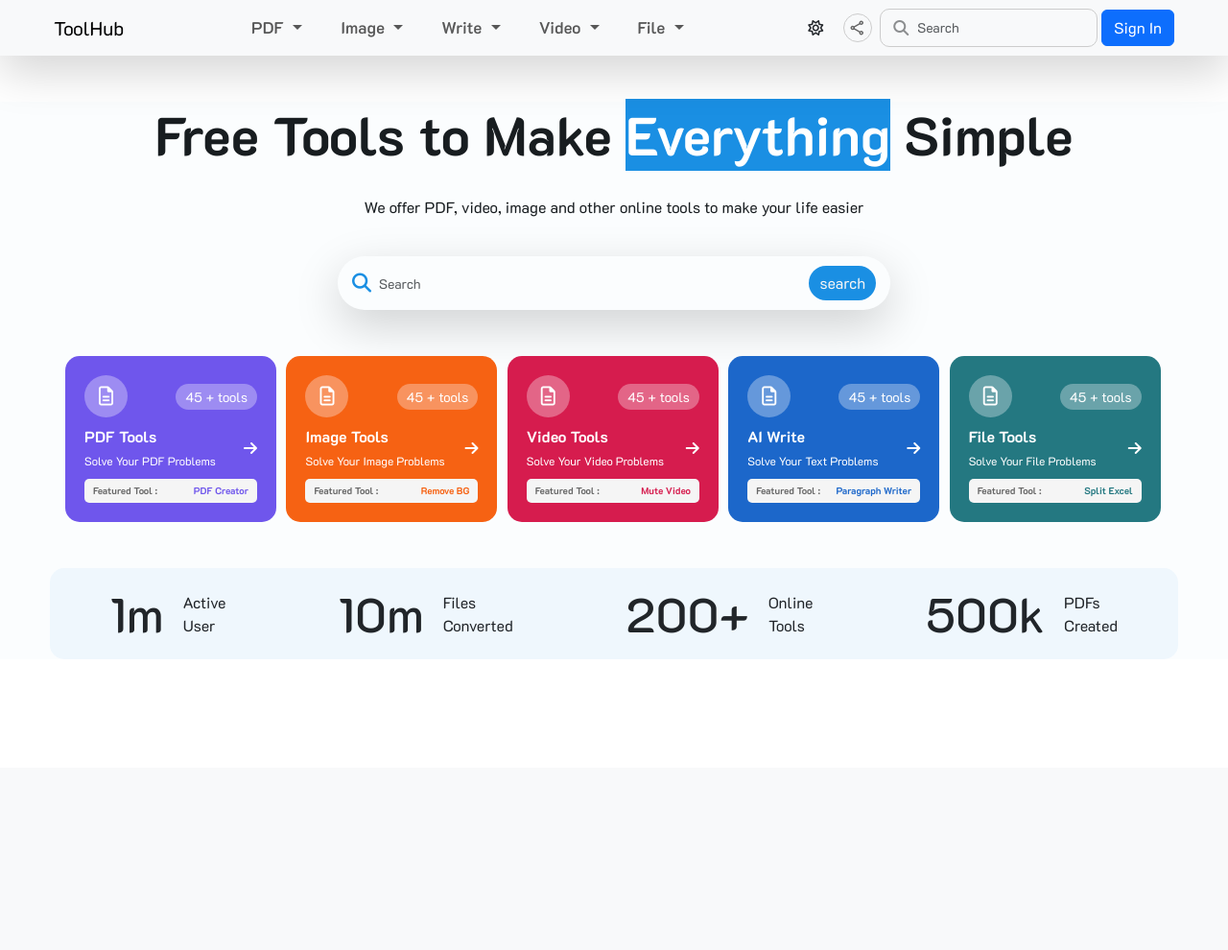
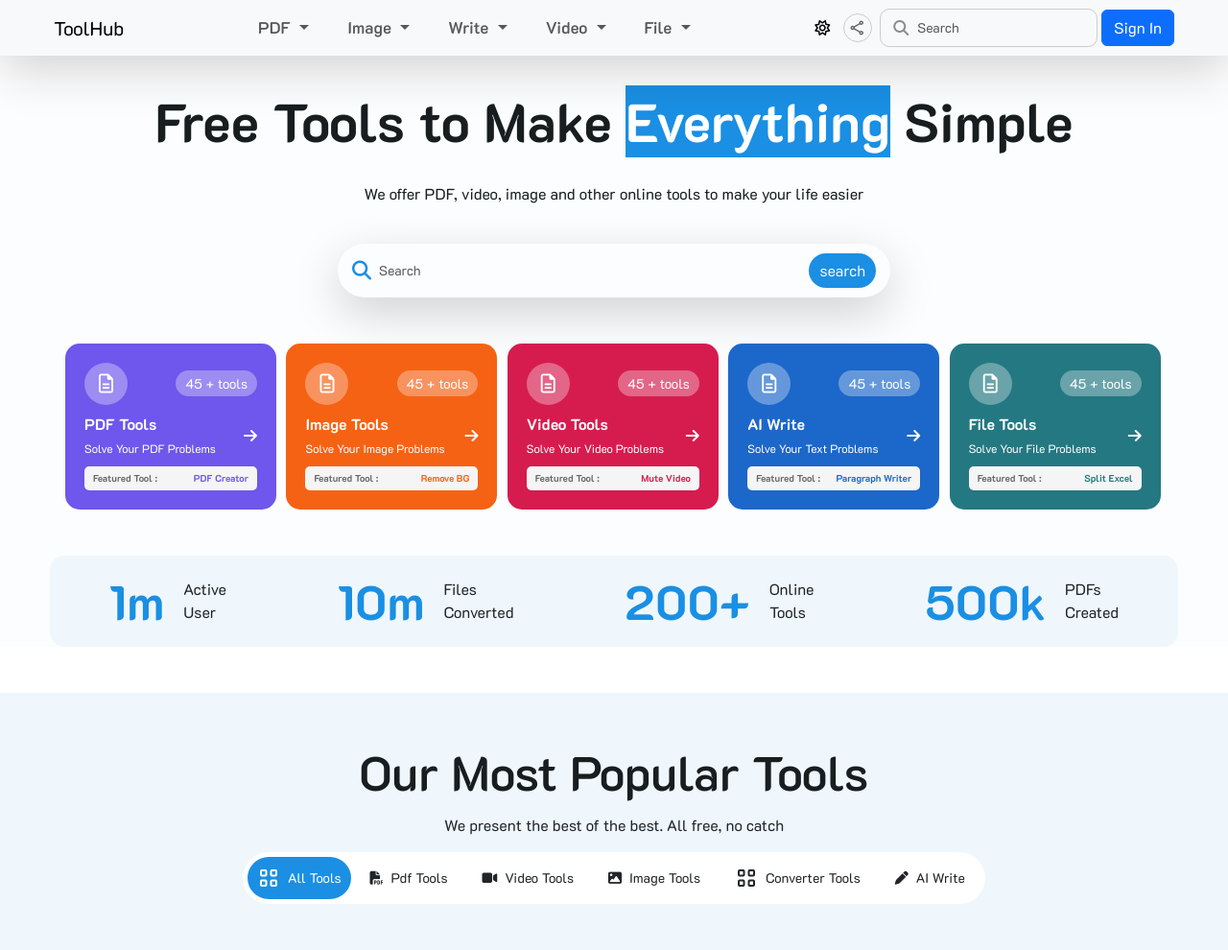
Before and after one commit to ankitsingh7777903679/toolHub, a PHP site: page / in a window 1280 px wide. Shown: the whole page at 96% size. Before the commit the page ends 660 px from the top, so only its background shows below. Run offline with PHP 8.4, Linux system fonts and the light colour scheme.

Commit message:
tool_area-2 completed

```diff
--- a/index.css
+++ b/index.css
@@ -94,11 +94,54 @@
 }
 .static_num {
   font-size: 50px;
-  font-weight: 500;
+  font-weight: 650;
+  color: #1A8FE3;
 }
 .static_text {
   display: flex;
   flex-direction: column;
+}
+.tool_area{
+  background-color: #EFF7FD;
+}
+.tool_area_title{
+  font-weight: 600;
+  font-size: 50px;
+  line-height: 140%;
+  color: #181d20;
+
+}
+.tool_area_item{
+  display: flex;
+  align-items: center;
+  gap: 8px;
+  padding: 8px 16px;
+  white-space: nowrap;
+  cursor: pointer;
+  transition: all 0.3s ease;
+}
+.tool_area_items{
+  background-color: white;
+  border-radius: 30px;
+  font-size: 14px;
+  padding: 5px;
+  display: flex;
+  flex-wrap: nowrap;
+  gap: 5px;
+  overflow-x: auto;
+  scrollbar-width: none; /* Firefox */
+  -ms-overflow-style: none; /* IE and Edge */
+}
+
+.tool_area_items::-webkit-scrollbar {
+  display: none; /* Chrome, Safari, newer versions of Opera */
+}
+.active_tab{
+    border-radius: 25px;
+    background-color: #1a8fe3;
+    padding: 10px 10px;
+    font-size: 14px;
+    color: #ffffff;
 }
 
 @media (max-width: 992px) {
@@ -120,6 +163,11 @@
   .static_num {
     font-size: 30px;
   }
+  .tool_area_title{
+  font-size: 35px;
+    line-height: 140%;
+
+}
 }
 @media (max-width: 426px) {
 
--- a/index.php
+++ b/index.php
@@ -11,9 +11,9 @@
 </head>
 
 <body>
-    <header> <?php include 'navbar.php' ?> </header>
+    <header> <?php include 'navbar.php' ?></header>
     <div class="home_area">
-        <div class="container mt-5 mb-5">
+        <div class="container mt-3 mb-5">
             <div class="containr">
                 <div class="container home_content align-items-center d-flex flex-column">
                     <h1 class="text-md-center">Free Tools to Make <span>Everything</span> Simple</h1>
@@ -211,7 +211,45 @@
         </div>
     </div>
 
+    <div class="tool_area py-5">
+        <div class="container">
+            <div>
+                <div>
+                    <h2 class="tool_area_title text-center">Our Most Popular Tools</h2>
+                </div>
+                <div>
+                    <p class="tool_area_descr text-center">We present the best of the best. All free, no catch</p>
+                </div>
+                <div class="d-flex align-items-center justify-content-center">
+                    <div class="tool_area_items d-flex gap-1 overflow-x-auto">
+                        <div class="tool_area_item active_tab">
+                            <span class="material-symbols-outlined"> view_cozy</span>
+                            <span class="d-flex " >All Tools</span>
+                        </div>
+                        <div class="tool_area_item">
+                            <i class="fa-solid fa-file-pdf"></i> <span>Pdf Tools</span>
+                        </div>
+                        <div class="tool_area_item ">
+                            <i class="fa-solid fa-video"></i>
+                            <span>Video Tools</span>
+                        </div>
+                        <div class="tool_area_item ">
+                            <i class="fa-solid fa-image"></i> <span>Image Tools</span>
+                        </div>
+                        <div class="tool_area_item ">
+                            <span class="material-symbols-outlined"> view_cozy</span>
+                            <span>Converter Tools</span>
+                        </div>
+                        <div class="tool_area_item ">
+                            <i class="fa-solid fa-pen"></i> <span>AI Write</span>
+                        </div>
 
+                    </div>
+                </div>
+            </div>
+            <div></div>
+        </div>
+    </div>
 </body>
 
 </html>
--- a/navbar.php
+++ b/navbar.php
@@ -10,6 +10,9 @@
     <link rel="preconnect" href="https://fonts.googleapis.com">
     <link rel="preconnect" href="https://fonts.gstatic.com" crossorigin>
     <link href="https://fonts.googleapis.com/css2?family=K2D:ital,wght@0,100;0,200;0,300;0,400;0,500;0,600;0,700;0,800;1,100;1,200;1,300;1,400;1,500;1,600;1,700;1,800&display=swap" rel="stylesheet">
+    <link rel="stylesheet" href="https://fonts.googleapis.com/css2?family=Material+Symbols+Outlined:opsz,wght,FILL,GRAD@20..48,100..700,0..1,-50..200&icon_names=view_cozy" />
+
+
     <script src="./framework/bootstrap.bundle.js"></script>
     <link rel="stylesheet" href="https://cdnjs.cloudflare.com/ajax/libs/font-awesome/6.4.2/css/all.min.css">
 
@@ -162,6 +165,17 @@
             border-radius: 25px;
         }
 
+        .mode {
+            background: none;
+        }
+
+        .mode:hover,
+        .mode:focus {
+            border: none !important;
+            background: none !important;
+
+        }
+
         .search-input:hover,
         .search-input:focus {
             border-color: none;
@@ -204,15 +218,32 @@
                 padding: 8px 10px;
                 border: 1px solid #ccc;
                 border-radius: 25px;
+            }
 
+            .modal-content {
+                width: 85%;
             }
+        }
+
+        body {
+            padding-top: 76px;
+            /* Add padding to prevent content from hiding behind navbar */
+        }
+
+        .navbar {
+            background-color: var(--bs-body-bg);
+            z-index: 1030;
+        }
+
+        .dropdown-menu {
+            margin-top: 0.5rem;
         }
     </style>
 
 </head>
 
 <body>
-    <nav class="navbar navbar-expand-lg bg-body-tertiary shadow-lg">
+    <nav class="navbar navbar-expand-lg bg-body-tertiary shadow-lg fixed-top">
         <div class="container px-2 px-lg-3">
             <a class="navbar-brand" href="#">ToolHub</a>
             <button class="navbar-toggler" type="button" data-bs-toggle="collapse" data-bs-target="#navbarSupportedContent" aria-controls="navbarSupportedContent" aria-expanded="false" aria-label="Toggle navigation">
@@ -646,7 +677,7 @@
                 <div class="d-flex align-items-center gap-1 justify-content-center mb-3 mb-lg-0">
                     <!-- <img src="./svg/moon.svg" alt="img" width="30px" height="30px" class="me-1 navbar-icon"> -->
                     <!-- Replace the moon.svg img with this button -->
-                    <button class="btn theme-toggle me-1" id="themeSwitcher" aria-label="Toggle theme">
+                    <button class="mode border-0 theme-toggle me-1" id="themeSwitcher" aria-label="Toggle theme">
                         <i class="fa-regular fa-sun fs-1" id="themeIcon"></i>
                     </button>
                     <img src="./svg/share.svg" data-bs-target="#share" data-bs-toggle="modal" alt="share" width="30px" height="30px" class="me-2 navbar-icon">
@@ -663,7 +694,7 @@
                 <!-- Sign In Modal -->
                 <div class="modal fade" id="signInModal" aria-labelledby="signInModalLabel" tabindex="-1" aria-hidden="true">
                     <div class="modal-dialog modal-dialog-centered justify-content-center">
-                        <div class="modal-content w-75">
+                        <div class="modal-content">
                             <div class="modal-header border-0">
                                 <h1 class="modal-title fs-5 w-100 text-center" id="signInModalLabel">Sign In to ToolHub</h1>
                             </div>
@@ -704,7 +735,7 @@
                 <!-- Sign Up Modal -->
                 <div class="modal fade" id="signUpModal" aria-labelledby="signUpModalLabel" tabindex="-1" aria-hidden="true">
                     <div class="modal-dialog modal-dialog-centered justify-content-center">
-                        <div class="modal-content w-75">
+                        <div class="modal-content">
                             <div class="modal-header border-0">
                                 <h1 class="modal-title fs-5 w-100 text-center" id="signUpModalLabel">Create Account</h1>
                             </div>
```
